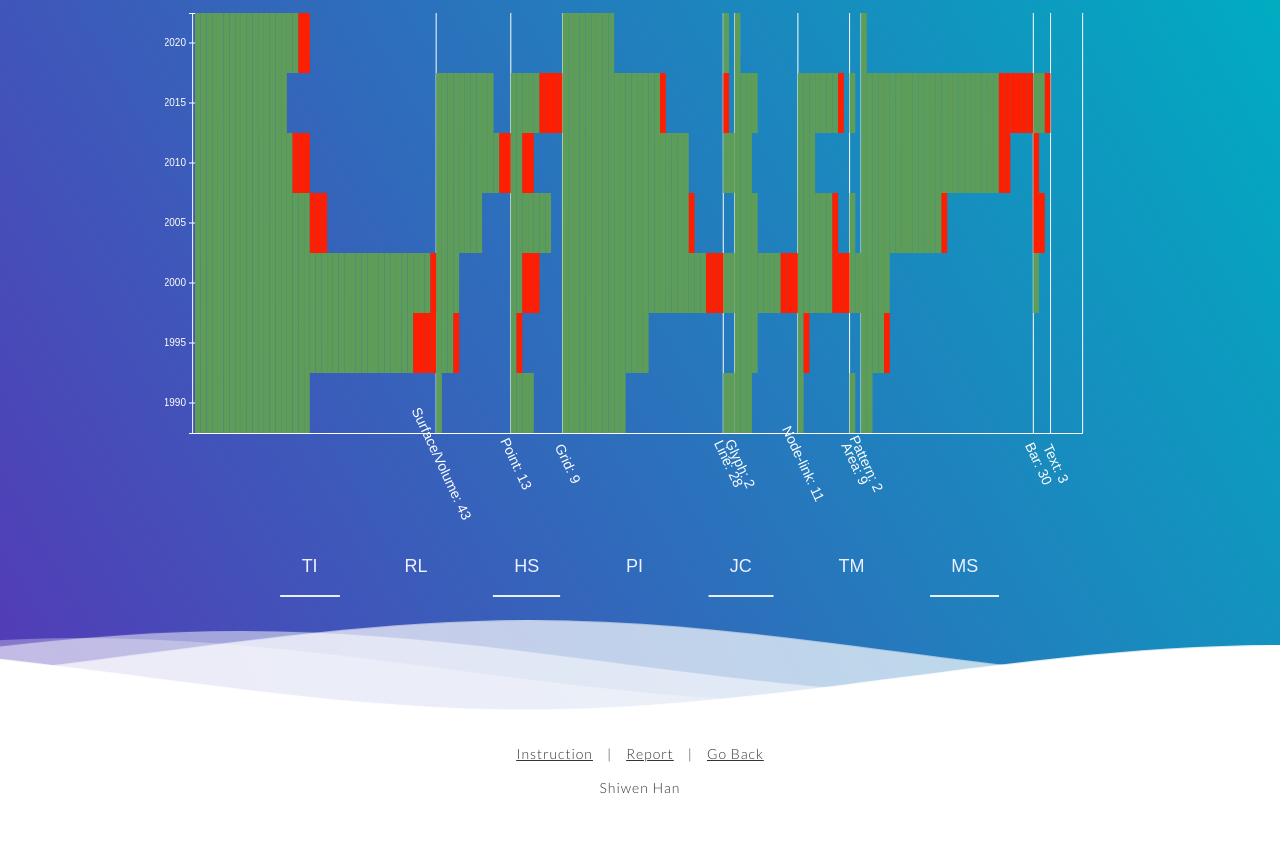
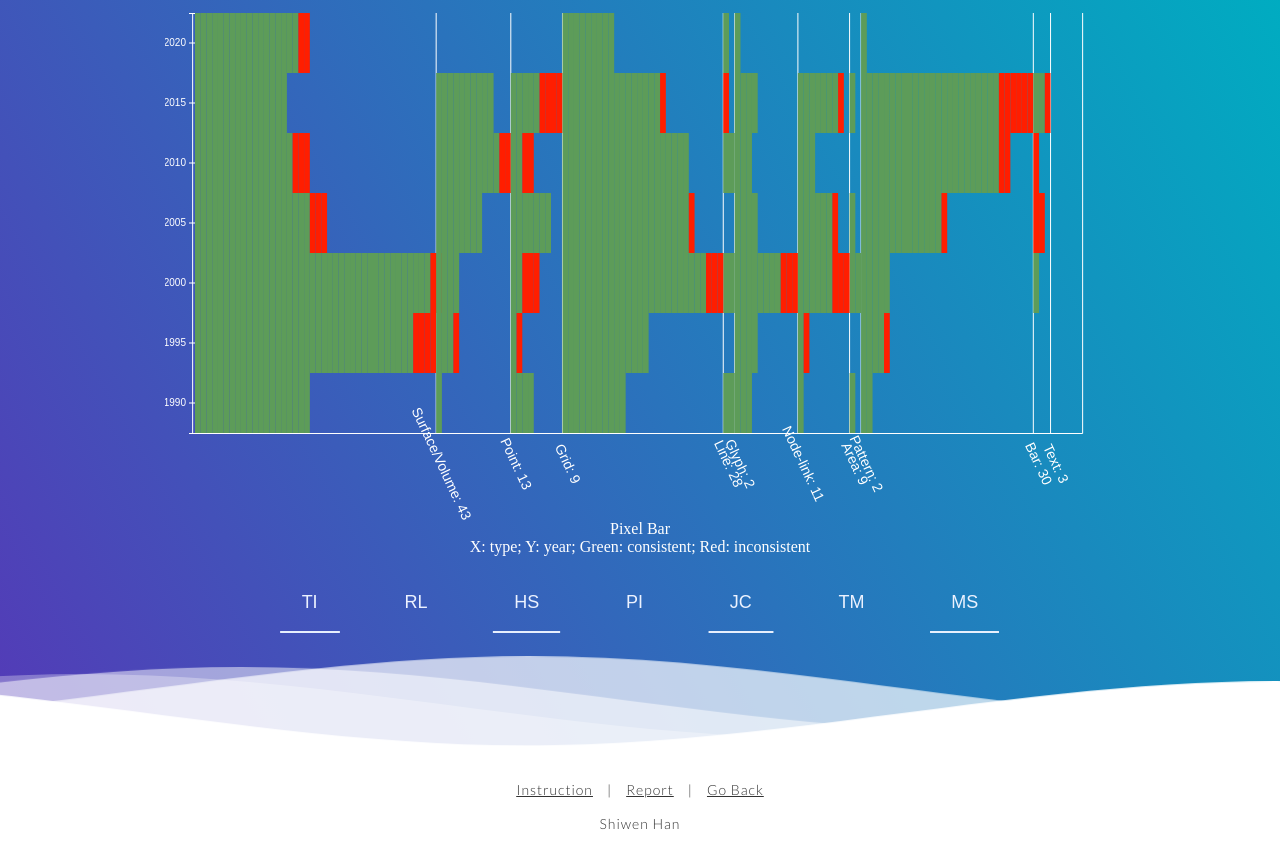
Before and after one commit to TSHOGX/Visualization-Gallary, a plain HTML site: page Lab04/index.html in a window 1280 px wide. Before the commit the page ends 830 px from the top, so only its background shows below. Drawn offline with nearby package versions, Linux system fonts and the light colour scheme.

Commit message:
Add Labels

```diff
--- a/Lab04/index.html
+++ b/Lab04/index.html
@@ -24,6 +24,8 @@
 
 
         <div class="buttons">
+            <div>Pixel Bar</div>
+            <div>X: type; Y: year; Green: consistent; Red: inconsistent</div>
             <button class="button type2" id = "TI"> TI </button>
             <button class="button type4" id = "RL"> RL </button>
             <button class="button type2" id = "HS"> HS </button>
```
